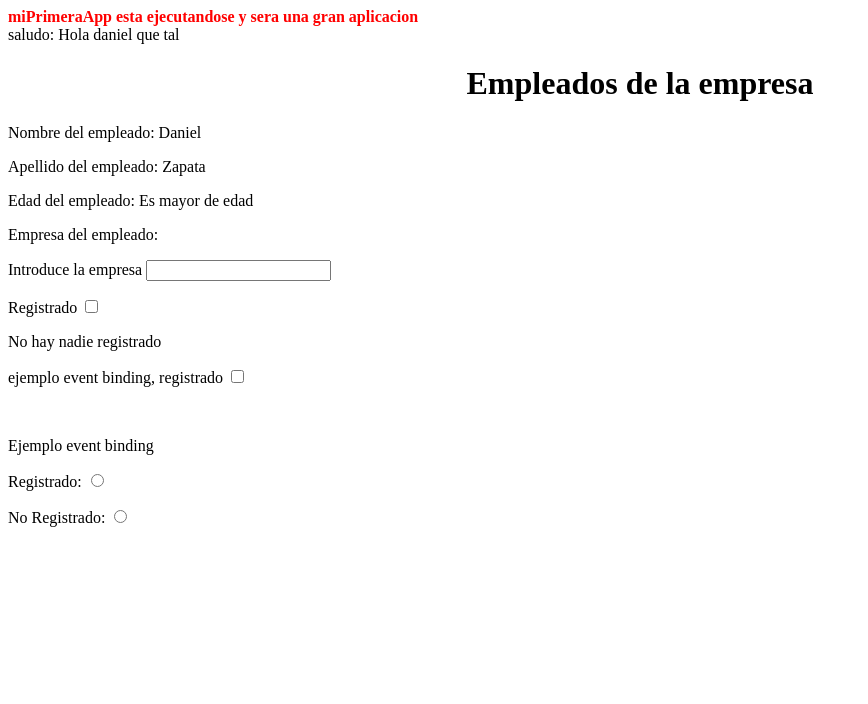
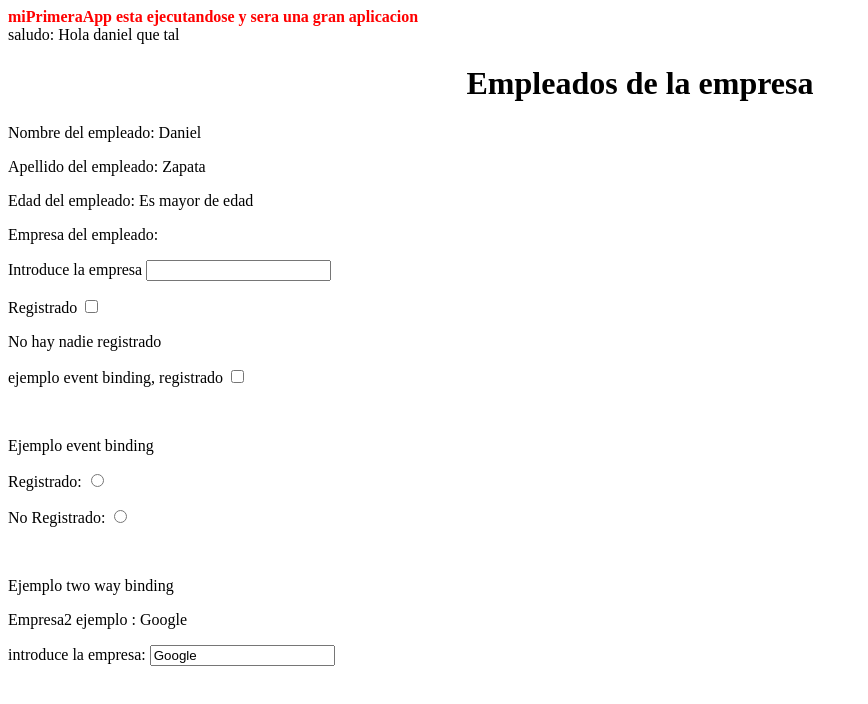
Before and after one commit to thedezz360/cursoAngular, an Angular app: page / in a window 1280 px wide. Shown: the top 704 px of the page, without its empty margins (0-868 px from the left). Built offline with nearby package versions, Linux system fonts and the light colour scheme.

Commit message:
terminada two way binding, comienza practica guiada

```diff
--- a/src/app/app.module.ts
+++ b/src/app/app.module.ts
@@ -4,6 +4,7 @@ import { BrowserModule } from '@angular/platform-browser';
 import { AppComponent } from './app.component';
 import { EmpleadosComponent } from './empleados/empleados.component';
 import { EmpleadoComponent } from './empleado/empleado.component';
+import { FormsModule } from '@angular/forms';
 
 
 @NgModule({
@@ -12,7 +13,8 @@ import { EmpleadoComponent } from './empleado/empleado.component';
     AppComponent, EmpleadosComponent, EmpleadoComponent
 ],
   imports: [
-    BrowserModule
+    BrowserModule,
+    FormsModule
   ],
   providers: [],
   //componente principal a cargar
--- a/src/app/empleado/empleado.component.html
+++ b/src/app/empleado/empleado.component.html
@@ -4,6 +4,7 @@
 
 <p>Edad del empleado: {{edad >= 18 ? "Es mayor de edad" : "Es menor de edad"}}</p>
 
+<!-- hacemos referencia al campo interpolado (#empresa) -->
 <p>Empresa del empleado: {{empresa.value }}</p>
 
 <!-- text interpolation, se declara con # -->
@@ -26,3 +27,10 @@
 <p>Ejemplo event binding</p>
 <p>Registrado: <input type="radio" value="si"  name="registrado" (click)="setUsuarioRegistrado($event)"></p>
 <p>No Registrado: <input type="radio"  value="no" name="registrado" (click)="setUsuarioRegistrado($event)"></p>
+
+<!-- Ejemplo two way binding -->
+<br><p>Ejemplo two way binding</p>
+<p>Empresa2 ejemplo : {{empresa2}}</p>
+<!-- debemos importar en app.module FormsModule -->
+<!-- para utilizar ngModule y banana in box[()] -->
+<p>introduce la empresa: <input type="text" [(ngModel)]="empresa2"></p>
--- a/src/app/empleado/empleado.component.ts
+++ b/src/app/empleado/empleado.component.ts
@@ -55,6 +55,11 @@ export class EmpleadoComponent implements OnInit {
   }
 
 
+  //ejemplo two way binding
+  empresa2="Google";
+
+
+
 
   constructor() { }
 
```
